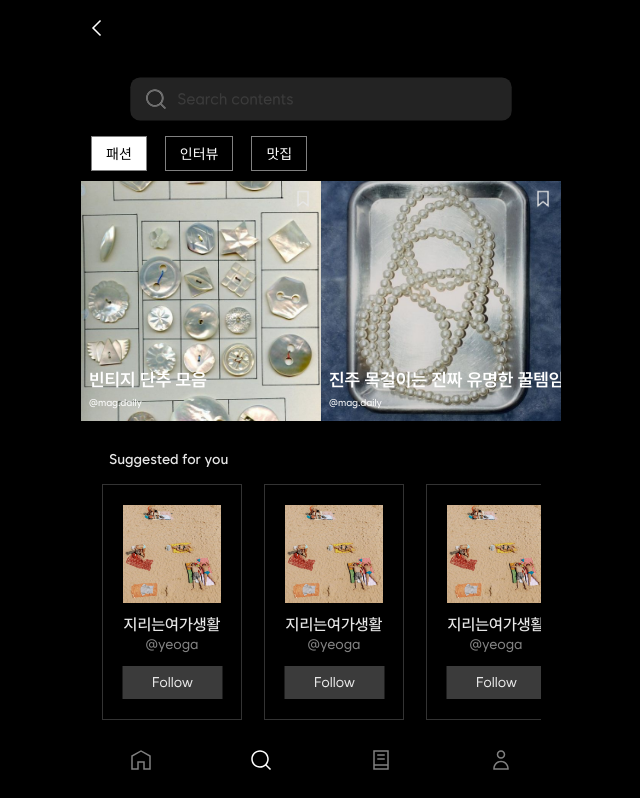
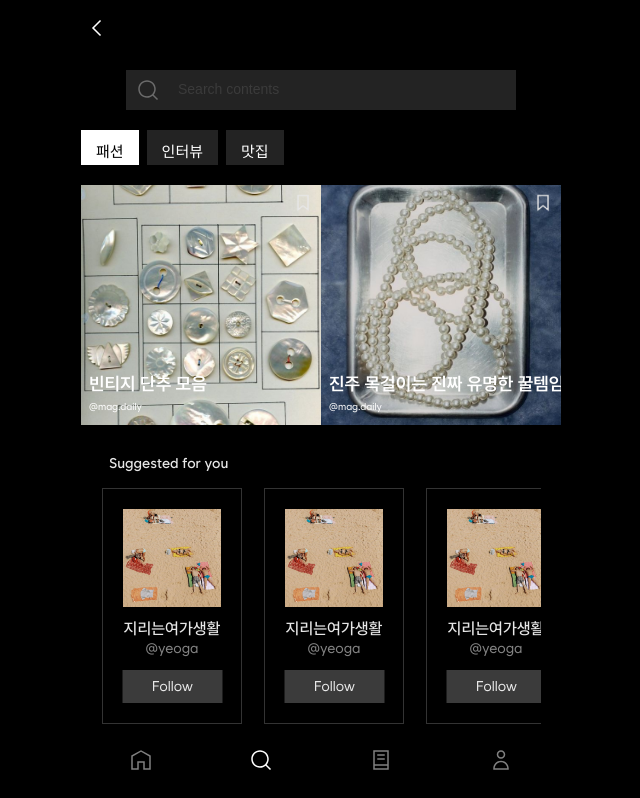
Before and after one commit to briefin/briefin-frontend, a Next.js app: page /search in a window 1280 px wide. Shown: the top 798 px of the page, without its empty margins (319-959 px from the left). Built offline with nearby package versions, Linux system fonts and the light colour scheme.

Commit message:
feat: 카테고리버튼 수정

```diff
--- a/app/main/page.tsx
+++ b/app/main/page.tsx
@@ -5,7 +5,8 @@ import React, { useState } from 'react';
 import { useRouter } from 'next/navigation';
 import { FiSliders, FiMenu, FiHome, FiSearch, FiBookOpen, FiUser, FiChevronLeft, FiBookmark   } from 'react-icons/fi';
 import Image from 'next/image';
-import { BackArrowBtn,FilterBtn } from '@/src/assets/icons';
+import { BackArrowBtn, } from '@/src/assets/icons';
+import CategoryBar from '@/src/components/CategoryBar';
 
 
 const mockData = [
@@ -105,9 +106,7 @@ export default function Page() {
 
       <Common.Centered>
         <Common.ButtonRow>
-          <Common.CategoryButton active>패션</Common.CategoryButton>
-          <Common.CategoryButton>인터뷰</Common.CategoryButton>
-          <Common.CategoryButton>맛집</Common.CategoryButton>
+          <CategoryBar style={{ marginLeft: '20px' }}/>
         </Common.ButtonRow>
       </Common.Centered>
 
--- a/app/search/page.tsx
+++ b/app/search/page.tsx
@@ -6,6 +6,7 @@ import React, { useState } from 'react';
 import { FiSliders, FiMenu, FiHome, FiSearch, FiBookOpen, FiUser, FiChevronLeft  } from 'react-icons/fi';
 import * as Common from '@/styles/Common';
 import { BackArrowBtn, SearchFollowBtn} from '@/src/assets/icons';
+import CategoryBar from '@/src/components/CategoryBar';
 
 
 const mockData = [
@@ -94,17 +95,14 @@ export default function SearchPage() {
         </Common.Header>
       </Common.Centered>
 
-      <Common.Centered style={{ margin: '15px 0' }}>
-        <SearchBar />
-      </Common.Centered>
-
-      <Common.Centered>
-        <Common.ButtonRow>
-          <Common.CategoryButton active>패션</Common.CategoryButton>
-          <Common.CategoryButton>인터뷰</Common.CategoryButton>
-          <Common.CategoryButton>맛집</Common.CategoryButton>
-        </Common.ButtonRow>
-      </Common.Centered>
+      <Common.ContentWrapper>
+        <Common.Centered style={{ margin: '8px 0' }}>
+          <SearchBar />
+        </Common.Centered>
+        <Common.Centered>
+          <CategoryBar />
+        </Common.Centered>
+      </Common.ContentWrapper>
 
       <Common.Wrapper>
         <Common.Grid>
--- /dev/null
+++ b/src/components/CategoryBar.tsx
@@ -0,0 +1,30 @@
+// src/components/CategoryBar.tsx
+import React, { useState } from 'react';
+import * as Common from '@/styles/Common';
+
+interface CategoryBarProps {
+  style?: React.CSSProperties;
+  className?: string;
+}
+
+export default function CategoryBar({ style, className }: CategoryBarProps) {
+  const [active, setActive] = useState('패션');
+  const categories = ['패션', '인터뷰', '맛집'];
+
+  return (
+    <Common.ButtonRow
+      style={style}
+      className={className}
+    >
+      {categories.map(cat => (
+        <Common.CategoryButton
+          key={cat}
+          active={active === cat}
+          onClick={() => setActive(cat)}
+        >
+          {cat}
+        </Common.CategoryButton>
+      ))}
+    </Common.ButtonRow>
+  );
+}
--- a/src/components/SearchBar.tsx
+++ b/src/components/SearchBar.tsx
@@ -5,32 +5,19 @@ import React, { useState, FormEvent } from 'react';
 import { useRouter } from 'next/navigation';
 import styled from 'styled-components';
 
-// 🔧 리팩토링된 flex 기반 SearchBar 스타일
+// ────────────────────────────────────────────────────────────
+// 1️⃣ SearchWrapper: SVG 제거, 직사각형 박스 스타일로 변경
+// ────────────────────────────────────────────────────────────
 const SearchWrapper = styled.form`
   display: flex;
-  align-items: center; // 🔥 세로 정렬
-  gap: 10px;
-  padding: 10px 14px;
+  align-items: center;
+  gap: 8px;
   width: 100%;
   max-width: 390px;
-  height: 44px;
-  margin: 0 auto;
-  background: url('/assets/search-bg.svg') no-repeat center center;
-  background-size: 100% 100%;
-  border-radius: 12px;
+  height: 40px;
+  padding: 0 10px;
+  background-color: #232323;       /* 짙은 회색 배경 */
   box-sizing: border-box;
-`;
-
-const SearchInput = styled.input`
-  flex: 1;
-  height: 100%;
-  border: none;
-  background: transparent;
-  font-size: 16px;
-  line-height: 20px;      // 🔧 글자가 너무 위로 붙지 않게
-  padding-top: 21px;       // 🔧 살짝 아래로 내려오게
-  color: white;
-  outline: none;
 `;
 
 const SearchButton = styled.button`
@@ -40,11 +27,29 @@ const SearchButton = styled.button`
   background: transparent;
   padding: 0;
   cursor: pointer;
-  align-self: center;
-  position: relative;
-  left: 4px;
+  display: flex;
+  align-items: center;
+  justify-content: center;
 `;
 
+const SearchInput = styled.input`
+  flex: 1;
+  height: 100%;
+  border: none;
+  background: transparent;
+  font-size: 16px;
+  color: #fff;
+  outline: none;
+  line-height: 20px;
+  padding-bottom: 2px;
+
+  &::placeholder {
+    color: #3B3B3B;               /* placeholder 색 */
+    font-size: 14px;           /* placeholder 크기 */
+    font-weight: 400;
+
+  }
+`;
 
 export default function SearchBar() {
   const router = useRouter();
@@ -60,16 +65,12 @@ export default function SearchBar() {
   return (
     <SearchWrapper onSubmit={handleSubmit}>
       <SearchButton type="submit">
-        <img
-          src="/assets/search-icon.svg"
-          alt="검색"
-          width={24}
-          height={24}
-        />
+        <img src="/assets/search-icon.svg" alt="검색" width={24} height={24} />
       </SearchButton>
       <SearchInput
         type="text"
         value={query}
+        placeholder="Search contents"
         onChange={e => setQuery(e.target.value)}
       />
     </SearchWrapper>
--- a/styles/Common.tsx
+++ b/styles/Common.tsx
@@ -113,16 +113,24 @@ export const ButtonRow = styled.div`
 
 export const CategoryButton = styled.button<{ active?: boolean }>`
   height: 35px;
-  padding: 6px 14px;
-  border: 1px solid grey;
-  background-color: ${({ active }) => (active ? 'white' : 'transparent')};
+  background-color: ${({ active }) => (active ? 'white' : '#232323')};
   color: ${({ active }) => (active ? 'black' : 'white')};
-  font-size: 14px;
+  font-size: 15px;
   border-radius: 0;
   cursor: pointer;
-  padding-bottom: 10px;
-  margin-bottom:10px;
-  margin-left: 10px;
+  margin-bottom: 20px;
+
+
+`;
+
+export const ContentWrapper = styled.div`
+  width: 100%;
+  margin: 0 auto;         /* 화면 가로 중앙 정렬 */
+  padding: 0 20px;        /* 좌우 16px 여백 */
+  box-sizing: border-box; /* 패딩 포함해서 계산 */
+  display: flex;
+  flex-direction: column;
+  gap: 12px;              /* 자식들 사이 간격 */
 `;
 
 export const BottomNav = styled.nav`
@@ -936,11 +944,13 @@ export const PasswordInput = styled.input`
   flex: 1;
   font-size: 14px;
   height: 18px;
+  padding-bottom: 3px;
 
   &::placeholder {
     color: #777;
     font-size: 16px;
     font-weight: 400;
+
   }
 `;
 
```
